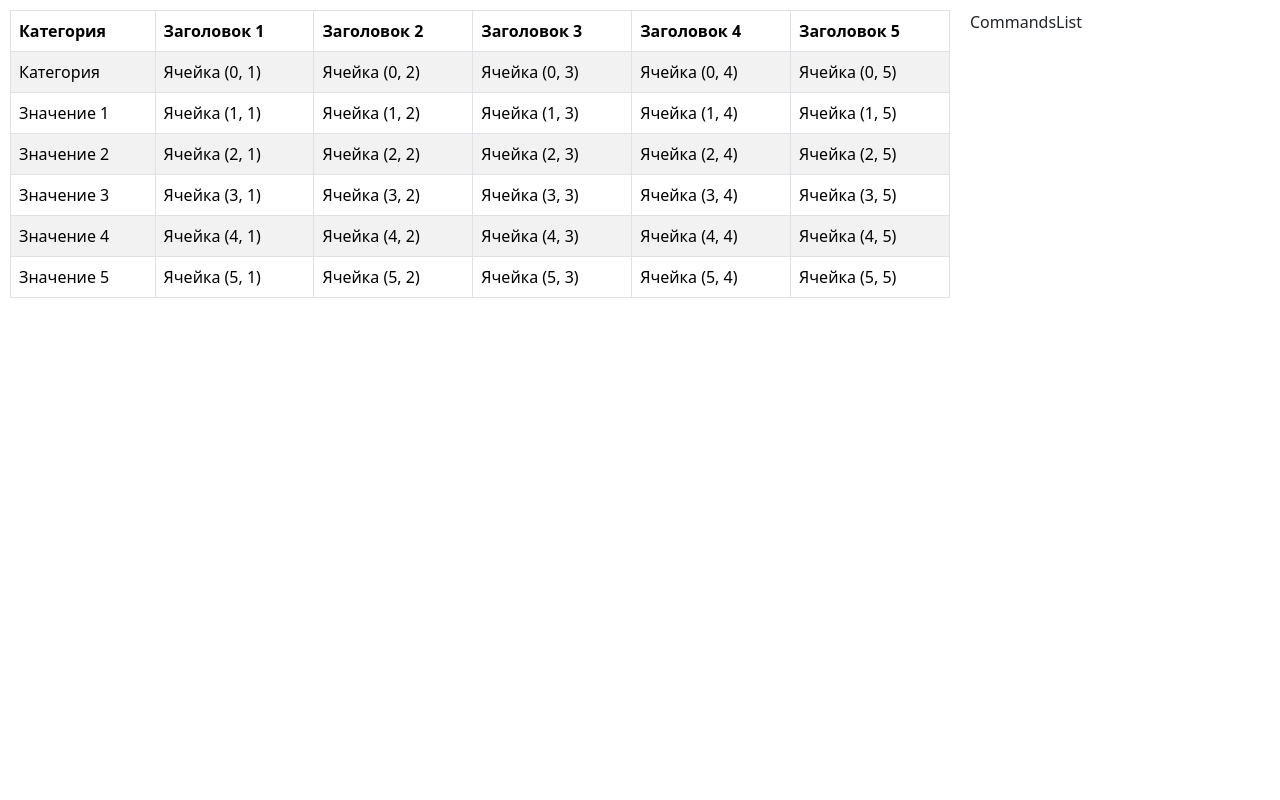
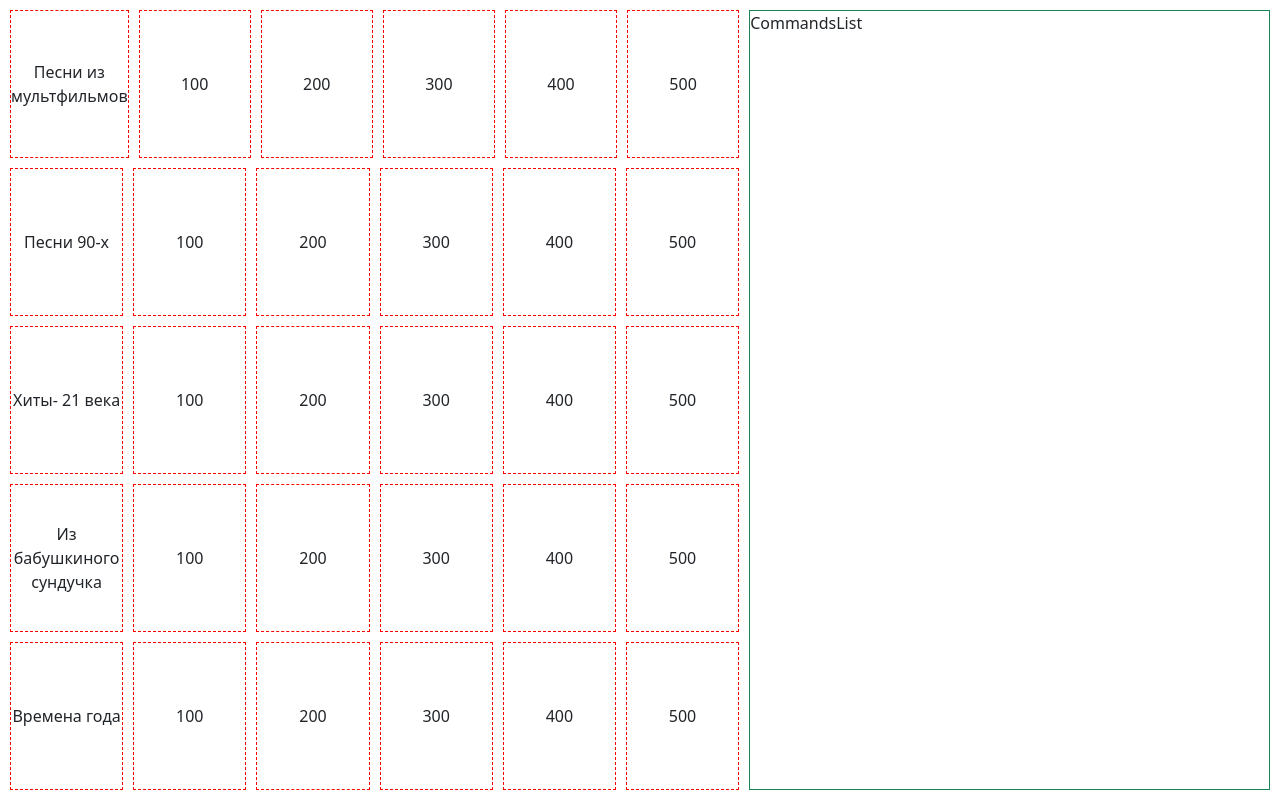
Before and after one commit to kibo13/GuessTheMelody, a React (Create React App) app: page / in a window 1280 px wide. Built offline with nearby package versions, Linux system fonts and the light colour scheme.

Commit message:
refactor: changed project structure

```diff
--- a/src/components/CommandsList.js
+++ b/src/components/CommandsList.js
@@ -1,7 +1,7 @@
 import React from 'react';
 
 function CommandsList() {
-    return <div>CommandsList</div>;
+    return <div className='border border-success'>CommandsList</div>;
 }
 
 export default CommandsList;
--- /dev/null
+++ b/src/components/SongList.css
@@ -0,0 +1,19 @@
+.song-list-container {
+    display: grid;
+    grid-template-rows: repeat(5, 1fr);
+    gap: 10px;
+}
+
+.song-list-row {
+    display: grid;
+    grid-template-columns: repeat(6, 1fr);
+    gap: 10px;
+}
+
+.song-list-cell {
+    display: flex;
+    justify-content: center;
+    align-items: center;
+    text-align: center;
+    border: 1px dashed red;
+}
--- /dev/null
+++ b/src/components/SongList.js
@@ -0,0 +1,29 @@
+import React from 'react';
+import { Table } from 'react-bootstrap';
+import './SongList.css';
+
+function SongList() {
+    const categories = [
+        { name: 'Песни из мультфильмов', color: 'orange' },
+        { name: 'Песни 90-х', color: 'green' },
+        { name: 'Хиты- 21 века', color: 'red' },
+        { name: 'Из бабушкиного сундучка', color: 'blue' },
+        { name: 'Времена года', color: 'purple' },
+    ];
+
+    return (
+        <div className='song-list-container'>
+            {categories.map((category, index) => (
+                <div key={index} className='song-list-row'>
+                    {[...Array(6)].map((_, colIndex) => (
+                        <div key={colIndex} className='song-list-cell'>
+                            {colIndex === 0 ? category.name : 100 * colIndex}
+                        </div>
+                    ))}
+                </div>
+            ))}
+        </div>
+    );
+}
+
+export default SongList;
--- a/src/components/SongTable.js
+++ /dev/null
@@ -1,37 +0,0 @@
-import React from 'react';
-import { Table } from 'react-bootstrap';
-
-function SongTable() {
-    return (
-        <Table striped bordered hover>
-            <thead>
-                <tr>
-                    <th>Категория</th>
-                    <th>Заголовок 1</th>
-                    <th>Заголовок 2</th>
-                    <th>Заголовок 3</th>
-                    <th>Заголовок 4</th>
-                    <th>Заголовок 5</th>
-                </tr>
-            </thead>
-            <tbody>
-                {[...Array(6)].map((_, rowIndex) => (
-                    <tr key={rowIndex}>
-                        {rowIndex === 0 ? (
-                            <td>Категория</td>
-                        ) : (
-                            <td>{`Значение ${rowIndex}`}</td>
-                        )}
-                        {[...Array(5)].map((_, colIndex) => (
-                            <td key={colIndex}>{`Ячейка (${rowIndex}, ${
-                                colIndex + 1
-                            })`}</td>
-                        ))}
-                    </tr>
-                ))}
-            </tbody>
-        </Table>
-    );
-}
-
-export default SongTable;
--- /dev/null
+++ b/src/pages/Home.css
@@ -0,0 +1,8 @@
+.home {
+    margin: 0 auto;
+    padding: 10px;
+    height: 100vh;
+    display: grid;
+    grid-template-columns: 7fr 5fr;
+    gap: 10px;
+}
--- a/src/pages/Home.js
+++ b/src/pages/Home.js
@@ -1,21 +1,13 @@
 import React from 'react';
-import { Container, Row, Col } from 'react-bootstrap';
 import CommandsList from '../components/CommandsList';
-import SongTable from '../components/SongTable';
+import SongList from '../components/SongList';
+import './Home.css';
 
 function Home() {
     return (
-        <div>
-            <Container fluid>
-                <Row>
-                    <Col xs={9} style={{ padding: '10px' }}>
-                        <SongTable />
-                    </Col>
-                    <Col xs={3} style={{ padding: '10px' }}>
-                        <CommandsList />
-                    </Col>
-                </Row>
-            </Container>
+        <div className='home'>
+            <SongList />
+            <CommandsList />
         </div>
     );
 }
```
